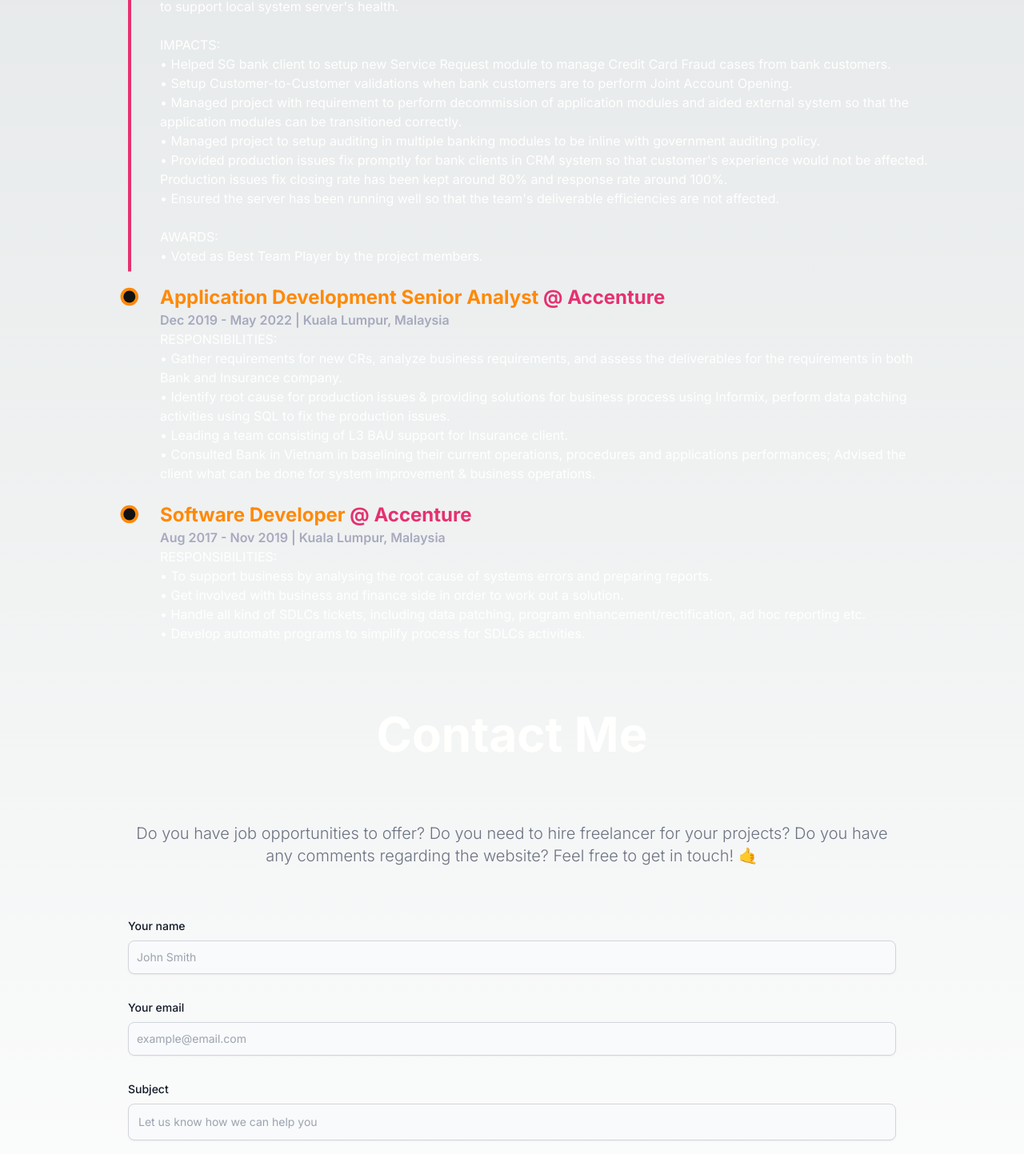
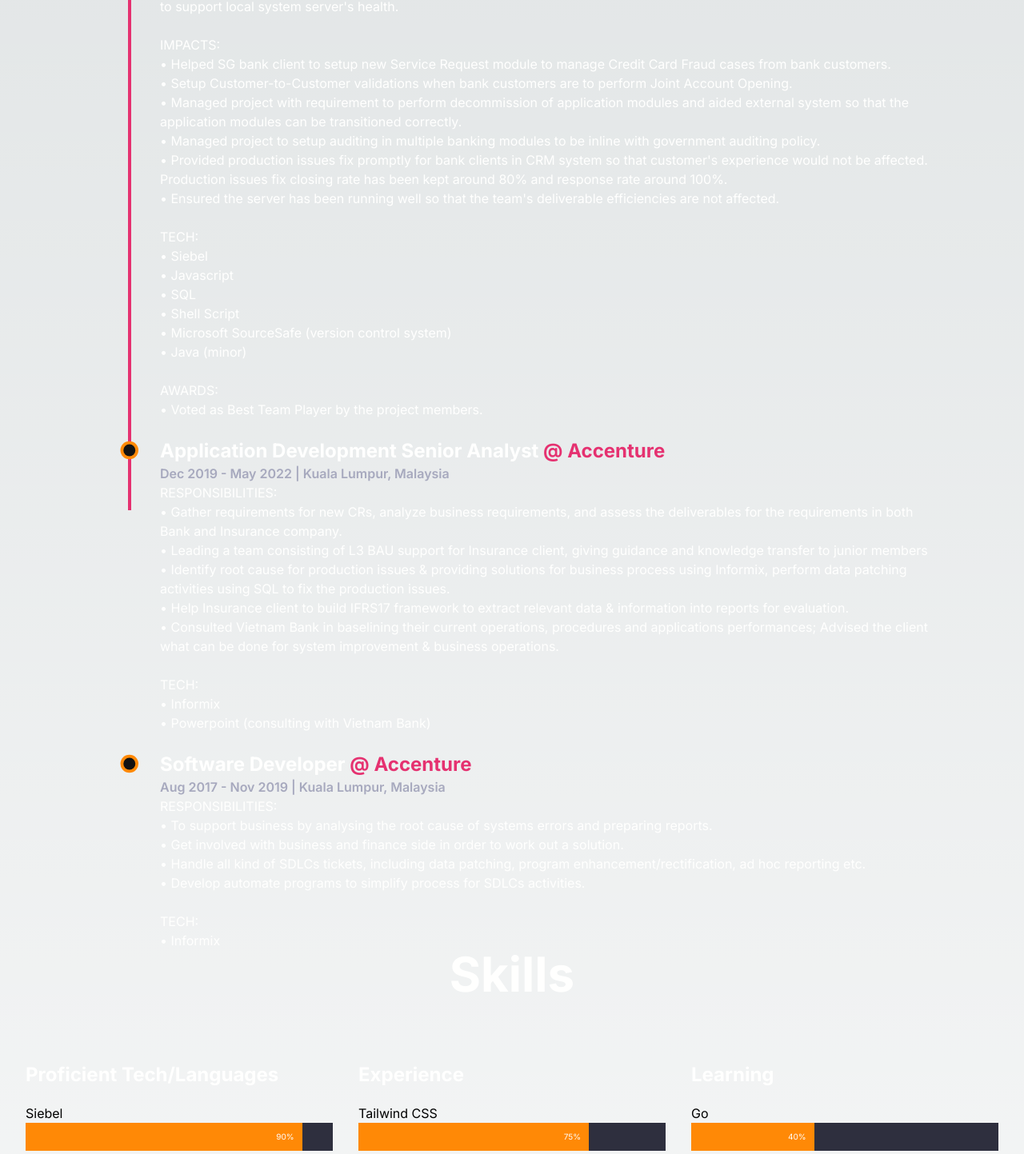
Before and after one commit to codebyboon/portfolio, a Next.js app: page / in a window 1280 px wide. Shown: the part 1326-2769 px from the top of the page at 80% size. Built offline with nearby package versions, Linux system fonts and the light colour scheme.

Commit message:
Added new section for Skills with progress bar. Updated certain styles in the page, may consider to switch back again.

```diff
--- a/src/app/globals.css
+++ b/src/app/globals.css
@@ -32,7 +32,7 @@
 
   @layer base {
     h3{
-      @apply font-bold capitalize text-2xl text-primary
+      @apply font-bold capitalize text-2xl text-secondary
     }
 
     span{
@@ -51,3 +51,34 @@
 .text-tertiary {
   color: #e53170
 }
+
+/* Make sure that padding behaves as expected */
+* {box-sizing:border-box}
+
+/* Container for skill bars */
+.rating {
+  width: 100%; /* Full width */
+  background-color: #2e2f3e; /* Grey background */
+  height: 35px;
+}
+
+.skills {
+  text-align: right; /* Right-align text */
+  padding-top: 10px; /* Add top padding */
+  padding-bottom: 10px; /*Add bottom padding*/
+  padding-right: 10px;
+  color: #fffffe; /* White text color */
+}
+
+.sql {font-size: 10px; height: 35px; width: 90%; background-color: #ff8906;} /* Blue */
+.siebel {font-size: 10px; height: 35px; width: 90%; background-color: #ff8906;} /* Red */
+.js {font-size: 10px; width: 85%; background-color: #ff8906;} /* Green */
+.python {font-size: 10px; width: 80%; background-color: #ff8906;} /* Green */
+.informix {font-size: 10px; width: 80%; background-color: #ff8906;} /* Dark Grey */
+.tailwind {font-size: 10px; width: 75%; background-color: #ff8906;} /* Blue */
+.ts {font-size: 10px; width: 75%; background-color: #ff8906;} /* Red */
+.react {font-size: 10px; width: 70%; background-color: #ff8906;} /* Green */
+.next {font-size: 10px; width: 60%; background-color: #ff8906;} /* Green */
+
+.go {font-size: 10px; width: 40%; background-color: #ff8906;} /* Blue */
+.flutter {font-size: 10px; width: 20%; background-color: #ff8906;} /* Red */
--- a/src/app/page.tsx
+++ b/src/app/page.tsx
@@ -1,6 +1,7 @@
 import About from "@/components/About";
 import Experience from '@/components/Experience'
 import Contact from '@/components/Contact'
+import Skills from "@/components/Skills";
 
 export default function Home() {
   return (
@@ -8,6 +9,7 @@
       <section className="flex-start flex-col paddings mt-20">
         <About />
         <Experience />
+        <Skills />
         <Contact />
       </section>
 
--- a/src/components/Contact.tsx
+++ b/src/components/Contact.tsx
@@ -66,11 +66,13 @@
 
     return (
     // <section className="flex-col sm:px-16 px-6 sm:py-16 py-10 max-w-fit mx-auto relative z-0" id='contact'>
-        <div className="flex flex-col relative w-[75%] py-8 lg:py-16 mx-auto my-5" id="contact">
-        <h2 className='font-bold md:text-6xl sm:text-5xl xs:text-4xl text-3xl mb-20 w-full text-center text-[#fffffe]'>
-        Contact Me
+        <div className="flex flex-col relative w-[75%] py-8 lg:py-16 mx-auto my-5 scroll-mt-10" id="contact">
+        <h2 className='font-bold md:text-6xl sm:text-5xl xs:text-4xl text-3xl mb-5 w-full text-center text-[#fffffe]'>
+        Let's <span className="text-[#ff7406]">connect</span>
         </h2>
-            <p className="mb-8 lg:mb-16 font-light text-center text-gray-500 dark:text-gray-400 sm:text-xl">Do you have job opportunities to offer? Do you need to hire freelancer for your projects? Do you have any comments regarding the website? Feel free to get in touch! 🤙 </p>
+            <p className="font-light text-center  text-gray-500 dark:text-gray-400 sm:text-xl">Do you have job opportunities to offer? Do you need to hire freelancer for your projects? Do you have any comments regarding the website?</p>
+            <p className="mb-10 font-light text-center  text-gray-500 dark:text-gray-400 sm:text-xl">Feel free to get in touch! 🤙</p>
+            <p className="mb-5 lg:mb-5 text-center sm:text-xl">Email directly to <a href="mailto:codebyboon@gmail.com" className="underline text-primary">codebyboon@gmail.com</a> or submit form below! </p>
             {error && (<p className="mb-8 lg:mb-16 font-light text-center text-red-500 sm:text-xl">{error}</p>)}
             <form action="#" className="space-y-8">
                 <div>
--- a/src/components/Header/Navbar.tsx
+++ b/src/components/Header/Navbar.tsx
@@ -27,7 +27,7 @@
 const Navbar = () => {
     return (
         <div className="bg-hero-pattern bg-cover bg-no-repeat bg-center">
-            <nav className="sm:px-16 px-6 w-full flex items-center py-5 fixed top-0 z-20 bg-[#0f0e17]">
+            <nav className="sm:px-16 px-6 w-full flex items-center py-5 fixed top-0 z-20 bg-[#121212]">
                 <div className="w-full flex justify-between items-center max-w-7xl mx-auto">
                     <a href="/" className="flex">
                     <p className="text-[#fffffe] text-[20px] font-bold cursor-pointer ">codeby</p>
@@ -38,7 +38,7 @@
                         <CustomLink href="/#about" title="About" className='mx-4' />
                         <CustomLink href="/project" title="Project" className='mx-4'/>
                         <CustomLink href="/#contact" title="Contact" className='mx-4'/>
-                        <Link href="/dummy.pdf" target={"_blank"} className="ml-2 relative group text-black bg-[#fffffe] rounded-lg font-semibold px-2 hover:bg-transparent hover:text-white border border-solid border-transparent hover:border-white" download={true}>Download CV
+                        <Link href="/dummy.pdf" target={"_blank"} className="ml-2 relative group text-[#121212] bg-[#fffffe] rounded-lg font-semibold px-2 hover:bg-[#ff8906] hover:text-white border border-solid border-transparent hover:border-[#ff8906]" download={true}>Download CV
 
                         </Link>
                     </ul>
--- a/src/components/Skills.tsx
+++ b/src/components/Skills.tsx
@@ -1,13 +1,78 @@
+"use client"
+
 import React from 'react'
+import LiIcon from './LiIcon'
 
+/**
+ * * Design of Rating bar for each skills
+ */
+const Ratingbar = ({skill, style, progress} : {skill: string, style: string , progress: string}) => {
+  return (
+    <>
+      <p>{skill}</p>
+      <div className="rating">
+        <div className={style}>{progress}</div>
+      </div>
+    </>
+  )
+}
+
+/**
+* Skills Method
+* * The overall design of Skills section in the page.
+*/
 const Skills = () => {
+
   return (
-    <section>
-        <h2 className='font-bold text-4xl mt-64 w-full text-center'>Skills</h2>
-        <div className='w-full h-screen relative flex items-center justify-center rounded-full'>
+    <div className='my-auto scroll-mt-28' id='skills'>
+      <h2 className='font-bold md:text-6xl sm:text-5xl xs:text-4xl text-3xl mb-20 w-full text-center text-[#fffffe]'>
+        Skills
+      </h2>
 
-        </div>
-    </section>
+      <div className='flex flex-row w-[100%] justify-evenly'>
+
+            {/* <div className="absolute left-0 top-0 w-[4px] h-full bg-[#e53170] origin-top" /> */}
+
+            <div>
+              <h3 className='capitalize mb-5'>Proficient Tech/Languages&nbsp;</h3>
+              <div className='w-96'>
+                <Ratingbar skill="Siebel" style="skills siebel" progress="90%" />
+                <Ratingbar skill="SQL" style="skills sql" progress="90%" />
+                <Ratingbar skill="Javascript" style="skills js" progress="85%" />
+                <Ratingbar skill="Informix" style="skills informix" progress="80%" />
+                <Ratingbar skill="Python" style="skills python" progress="80%" />
+              </div>
+            </div>
+
+
+
+            {/* <div className="absolute right-80 top-0 w-[4px] h-full bg-[#e53170] origin-top" /> */}
+
+            <div>
+              <h3 className='capitalize mb-5'>Experience&nbsp;</h3>
+              <div className='w-96'>
+                <Ratingbar skill="Tailwind CSS" style="skills tailwind" progress="75%" />
+                <Ratingbar skill="Typescript" style="skills ts" progress="75%" />
+                <Ratingbar skill="React" style="skills react" progress="70%" />
+                <Ratingbar skill="NextJS" style="skills next" progress="60%" />
+              </div>
+            </div>
+
+
+            {/* <div className="absolute right-100 top-0 w-[4px] h-full bg-[#e53170] origin-top" /> */}
+
+            <div>
+              <h3 className='capitalize mb-5'>Learning&nbsp;</h3>
+              <div className='w-96'>
+                <Ratingbar skill="Go" style="skills go" progress="40%" />
+                <Ratingbar skill="Flutter" style="skills flutter" progress="20%" />
+              </div>
+            </div>
+
+
+      </div>
+
+    </div>
   )
 }
 
--- a/src/constants/index.tsx
+++ b/src/constants/index.tsx
@@ -61,20 +61,57 @@
   • Provided production issues fix promptly for bank clients in CRM system so that customer's experience would not be affected. Production issues fix closing rate has been kept around 80% and response rate around 100%.
   • Ensured the server has been running well so that the team's deliverable efficiencies are not affected.
 
+  TECH:
+  • Siebel
+  • Javascript
+  • SQL
+  • Shell Script
+  • Microsoft SourceSafe (version control system)
+  • Java (minor)
+
   AWARDS:
   • Voted as Best Team Player by the project members.
 
   `,
   `RESPONSIBILITIES:
   • Gather requirements for new CRs, analyze business requirements, and assess the deliverables for the requirements in both Bank and Insurance company.
+  • Leading a team consisting of L3 BAU support for Insurance client, giving guidance and knowledge transfer to junior members
   • Identify root cause for production issues & providing solutions for business process using Informix, perform data patching activities using SQL to fix the production issues.
-  • Leading a team consisting of L3 BAU support for Insurance client.
-  • Consulted Bank in Vietnam in baselining their current operations, procedures and applications performances; Advised the client what can be done for system improvement & business operations.
+  • Help Insurance client to build IFRS17 framework to extract relevant data & information into reports for evaluation.
+  • Consulted Vietnam Bank in baselining their current operations, procedures and applications performances; Advised the client what can be done for system improvement & business operations.
+
+  TECH:
+  • Informix
+  • Powerpoint (consulting with Vietnam Bank)
 
   `,
   `RESPONSIBILITIES:
   • To support business by analysing the root cause of systems errors and preparing reports.
   • Get involved with business and finance side in order to work out a solution.
   • Handle all kind of SDLCs tickets, including data patching, program enhancement/rectification, ad hoc reporting etc.
-  • Develop automate programs to simplify process for SDLCs activities.`
+  • Develop automate programs to simplify process for SDLCs activities.
+
+  TECH:
+  • Informix
+  `
+
+
 ]
+
+export const techSkills2 = [
+  `Proficient Tech/Languages:
+  1. Javascript
+  2. Python
+  3. Oracle Siebel
+  4. Informix
+  5. Oracle SQL Developer
+
+  Experience:
+  1. React
+  2. Tailwind CSS
+  3. Typescript
+
+  Learning:
+  1. Flutter
+  2. Golang
+`]
```
Also changed, not shown: src/components/Cards/Card.tsx (+6 -5 lines).
